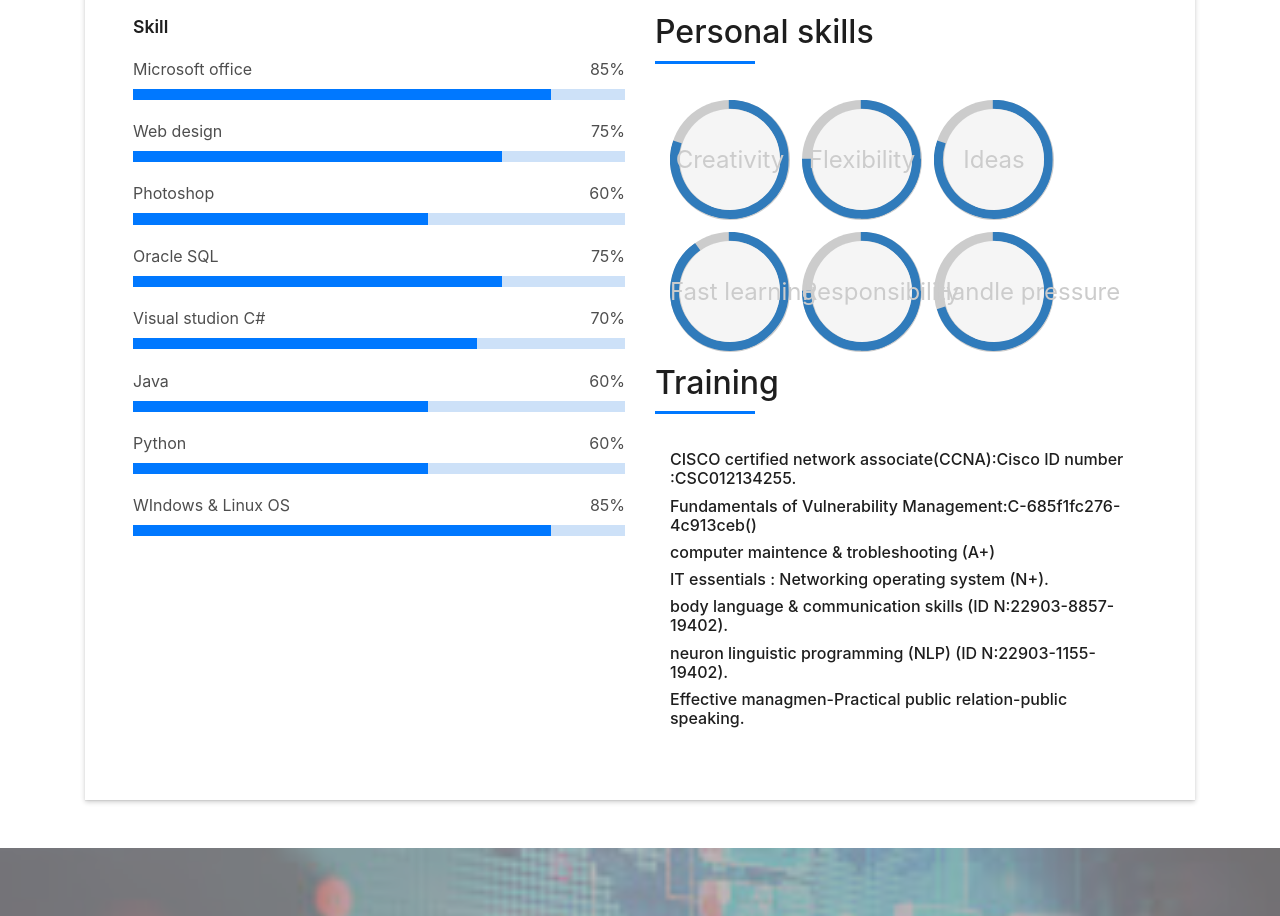
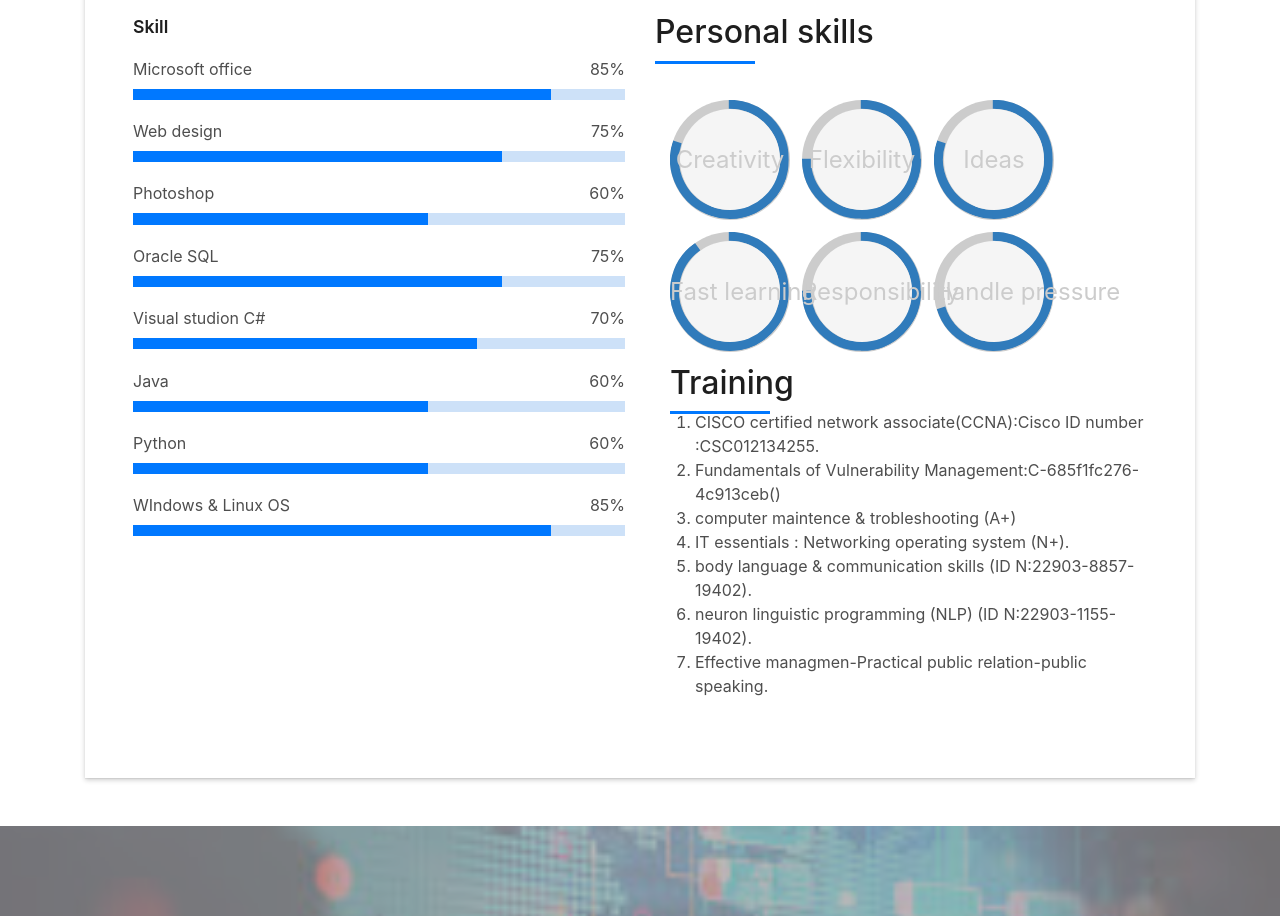
Before and after one commit to almosally/Kheir, a plain HTML site: page index.html in a window 1280 px wide. Shown: the part 1227-2143 px from the top of the page. Drawn offline with Linux system fonts and the light colour scheme; files whose address does not match are found by name.

Commit message:
Update index.html

```diff
--- a/index.html
+++ b/index.html
@@ -214,22 +214,21 @@
 
                     </div>
               <br/>
-                  <div class="about-me pt-4 pt-md-0">
-                    <div class="title-box-2">
+              </div>
+              <div class="col-md-4">
                       <h5 class="title-left">
                         Training
                       </h5>
-                    </div>
-                    <div class="col-sm-12">
-                      <h6>CISCO certified network associate(CCNA):Cisco ID number :CSC012134255.</h6>
-                      <h6>Fundamentals of Vulnerability Management:C-685f1fc276-4c913ceb()</h6>
-                      <h6>computer maintence & trobleshooting (A+)</h6>
-                      <h6>IT essentials : Networking operating system (N+).</h6>
-                      <h6>body language & communication skills (ID N:22903-8857-19402).</h6>
-                      <h6>neuron linguistic programming (NLP)   (ID N:22903-1155-19402).</h6>
-                      <h6>Effective managmen-Practical public relation-public speaking.</h6>
-
-
+                      </div>
+                      <ol>
+                      <li>CISCO certified network associate(CCNA):Cisco ID number :CSC012134255.</li>
+                      <li>Fundamentals of Vulnerability Management:C-685f1fc276-4c913ceb()</li>
+                      <li>computer maintence & trobleshooting (A+)</li>
+                      <li>IT essentials : Networking operating system (N+).</li>
+                      <li>body language & communication skills (ID N:22903-8857-19402).</li>
+                      <li>neuron linguistic programming (NLP)   (ID N:22903-1155-19402).</li>
+                      <li>Effective managmen-Practical public relation-public speaking.</li>
+					</ol>
                     </div>
                   </div>
 
```
